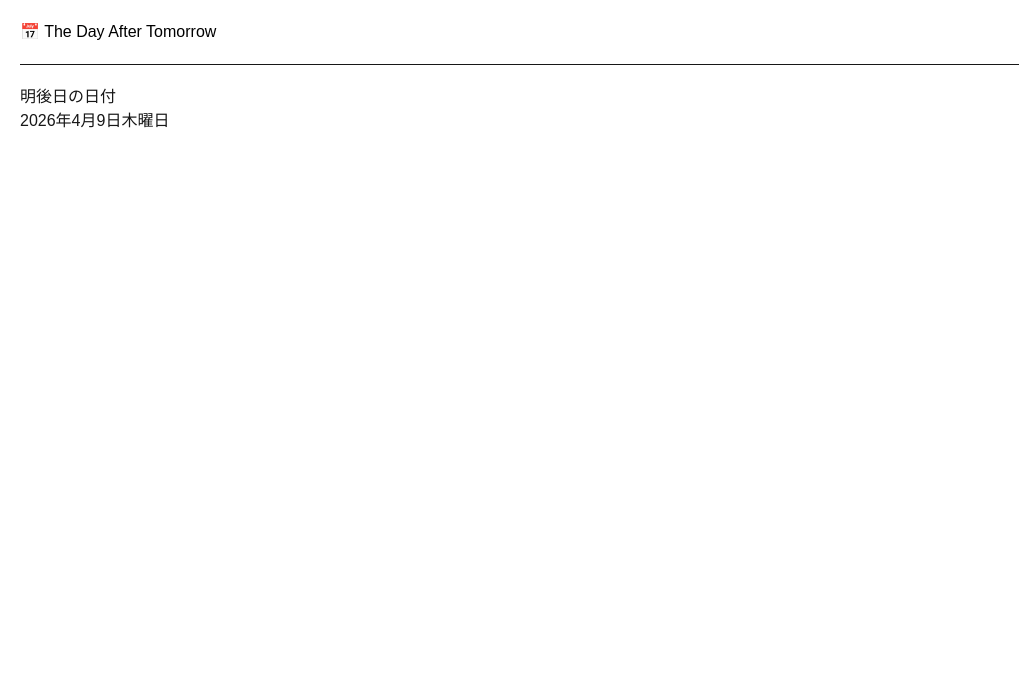
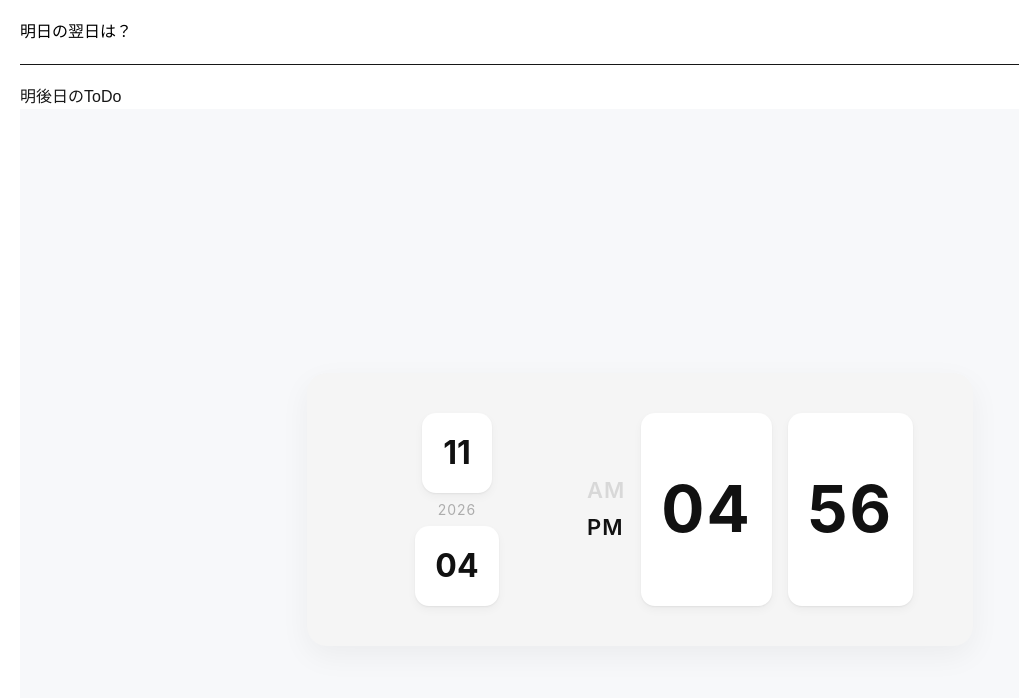
Before and after one commit to Tompedia-Labo/kuso-apps, a Next.js app in the folder web/: page /the-day-after-tomorow in a window 1280 px wide. Shown: the top 698 px of the page, without its empty margins (0-1019 px from the left). Built offline with nearby package versions, Linux system fonts and the light colour scheme.

Commit message:
日時の表示部分作った

```diff
--- a/web/app/the-day-after-tomorow/layout.tsx
+++ b/web/app/the-day-after-tomorow/layout.tsx
@@ -8,7 +8,7 @@ export default function Layout({
       <h1 style={{
         backgroundColor: "white",
         color: "black"
-      }}>📅 The Day After Tomorrow</h1>
+      }}>明日の翌日は？</h1>
       <hr style={{ margin: "20px 0" }} />
       {children}
     </div>
--- a/web/app/the-day-after-tomorow/page.tsx
+++ b/web/app/the-day-after-tomorow/page.tsx
@@ -1,3 +1,4 @@
+import styles from "./style.module.css"
 export default function Page() {
   const now = new Date();
 
@@ -11,10 +12,33 @@ export default function Page() {
     weekday: "long",
   });
 
+  const yy = "2026"
+  const MM = "04"
+  const dd = "11"
+  const hh = "04"
+  const mm = "56"
+  const isAm = true
+
   return (
     <div>
-      <h2>明後日の日付</h2>
-      <p>{formatted}</p>
+      <h2>明後日のToDo</h2>
+      <div className={styles.mainArea}>
+        <div className={styles.datetimeArea}>
+          <div className={styles.dateArea}>
+            <div className={styles.dateDblock}>{dd}</div>
+            <div className={styles.dateYblock}>{yy}</div>
+            <div className={styles.dateMblock}>{MM}</div>
+          </div>
+          <div className={styles.clockArea}>
+            <div className={styles.clockAMPMblock}>
+              <div className={`${styles.clockAMblock} ${isAm ? styles.selectedAMPM : styles.unselectedAMPM}`}>AM</div>
+              <div className={`${styles.clockAMblock} ${isAm ? styles.unselectedAMPM : styles.selectedAMPM}`}>PM</div>
+            </div>
+            <div className={styles.clockHblock}>{hh}</div>
+            <div className={styles.clockMblock}>{mm}</div>
+          </div>
+        </div>
+      </div>
     </div>
   );
 }
--- /dev/null
+++ b/web/app/the-day-after-tomorow/style.module.css
@@ -0,0 +1,97 @@
+.mainArea {
+  min-height: 100vh;
+  background: #f7f8fa;
+  display: flex;
+  align-items: center;
+  justify-content: center;
+  font-family: -apple-system, BlinkMacSystemFont, "Segoe UI", Roboto, sans-serif;
+
+}
+.datetimeArea {
+  background: whitesmoke;
+  padding: 40px 60px;
+  border-radius: 20px;
+  box-shadow: 0 10px 30px rgba(0, 0, 0, 0.05);
+  display: flex;
+  flex-direction: row;
+  align-items: center;
+  gap: 30px;
+}
+.dateArea {
+  display: flex;
+  flex-direction: column;
+  align-items: center;
+  gap: 6px;
+  color: #666;
+}
+.dateMblock,
+.dateDblock,
+.clockHblock,
+.clockMblock {
+  background: #ffffff;
+  border-radius: 14px;
+  padding: 16px 20px;
+  box-shadow:
+    0 4px 10px rgba(0, 0, 0, 0.04),
+    0 1px 2px rgba(0, 0, 0, 0.06);
+
+  display: flex;
+  align-items: center;
+  justify-content: center;
+
+  font-size: 32px;
+  font-weight: 700;
+  color: #111;
+  min-width: 70px;
+}
+
+.dateMblock, .dateDblock{
+  font-size: 32px;
+  font-weight: 700;
+  color: #111;
+}
+.dateMblock {
+}
+.dateYblock {
+  text-align: center;
+  font-size: 14px;
+  opacity: 0.5;
+  letter-spacing: 1px; width: 180px;
+}
+.dateDblock {
+}
+
+.clockArea {
+  display: flex;
+  align-items: center;
+  gap: 16px;
+}
+.clockHblock, .clockMblock {
+  font-size: 64px;
+  font-weight: 700;
+  color: #111;
+  letter-spacing: 2px;
+  height: 193px;
+}
+.clockHblock {}
+.clockMblock {}
+.clockAMPMblock {
+  display: flex;
+  flex-direction: column;
+  margin-left: 10px;
+  gap: 4px;
+
+  font-size: 22px;
+  font-weight: 600;
+  letter-spacing: 1px;
+  transition: opacity 0.2s ease;
+}
+
+.selectedAMPM {
+  opacity: 0.3;
+  color: #999;
+}
+.unselectedAMPM {
+  opacity: 1;
+  color: #111;
+}
```
Also changed, not shown: 1 other file (tests, documents, lock files or other folders).
